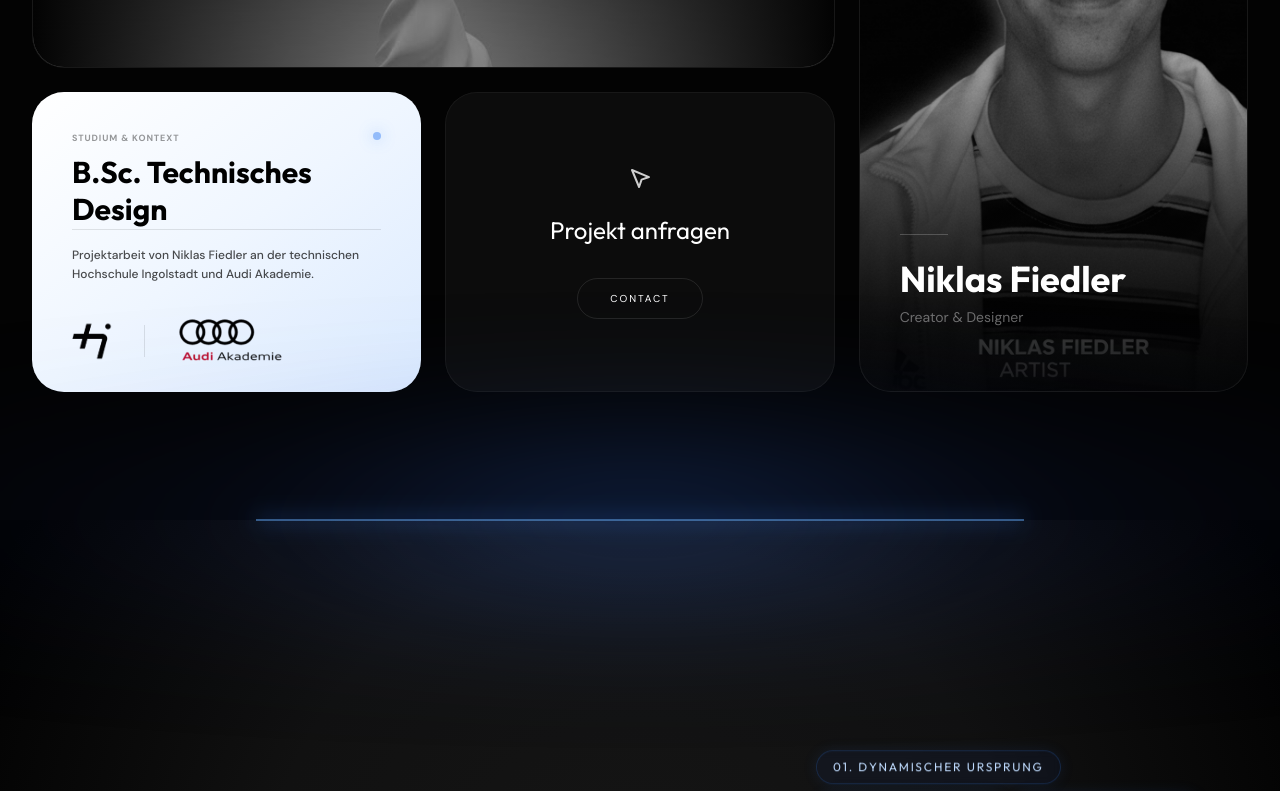
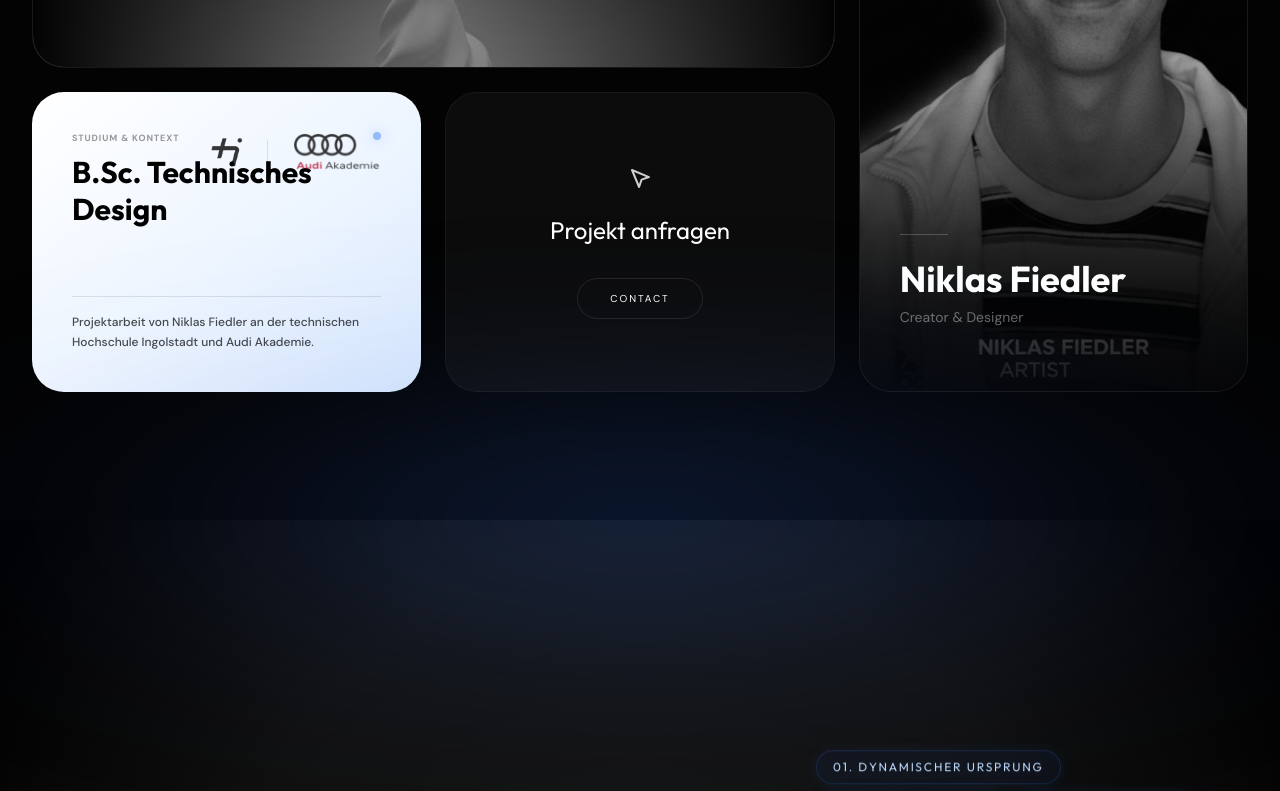
Before and after one commit to Nklsfdler/Schwerelos, a Next.js app: page / in a window 1280 px wide. Shown: the part 9660-10451 px from the top of the page. Built offline with nearby package versions, Linux system fonts and the light colour scheme.

Commit message:
style: Fix UI glitches - soften section separator and reposition context logos

```diff
--- a/app/components/SectionSeparator.tsx
+++ b/app/components/SectionSeparator.tsx
@@ -4,25 +4,12 @@ import { motion } from "framer-motion";
 export function SectionSeparator() {
     return (
         <div className="w-full relative h-[40vh] -my-[20vh] z-40 pointer-events-none flex items-center justify-center overflow-visible">
-            {/* Cinematic Horizontal Flare (Anamorphic Look) */}
-            <motion.div
-                initial={{ opacity: 0, scaleX: 0.2 }}
-                whileInView={{ opacity: 1, scaleX: 1 }}
-                viewport={{ margin: "-10%" }}
-                transition={{ duration: 0.8, ease: "easeOut" }} // FASTER & COOLER
-                className="w-[150vw] h-[20vh] bg-blue-500/30 blur-[80px] rounded-[100%] mix-blend-screen pointer-events-none absolute"
+            {/* Soft, Instant, Centered Blue Glow */}
+            <div
+                className="w-[120vw] h-[30vh] bg-blue-500/20 blur-[100px] rounded-[100%] mix-blend-screen pointer-events-none absolute"
                 style={{
-                    // STRONGER & HORIZONTAL
-                    background: "radial-gradient(ellipse at center, rgba(60, 130, 255, 0.8) 0%, rgba(30, 64, 175, 0.2) 30%, transparent 70%)"
+                    background: "radial-gradient(ellipse at center, rgba(60, 130, 255, 0.4) 0%, rgba(30, 64, 175, 0.1) 50%, transparent 80%)"
                 }}
-            />
-
-            {/* Core Bright Line (for that 'Cool' tech feel) */}
-            <motion.div
-                initial={{ opacity: 0, width: "0%" }}
-                whileInView={{ opacity: 1, width: "60%" }}
-                transition={{ duration: 0.6, delay: 0.1, ease: "circOut" }}
-                className="h-[2px] bg-blue-400/50 shadow-[0_0_20px_rgba(59,130,246,1)] absolute mix-blend-screen"
             />
         </div>
     );
--- a/app/page.tsx
+++ b/app/page.tsx
@@ -434,27 +434,25 @@ export default function Home() {
                                     <h5 className="text-3xl font-[family-name:var(--font-outfit)] font-bold leading-tight">B.Sc. Technisches<br /> Design</h5>
                                 </div>
 
-                                <div className="space-y-6">
-                                    <div className="border-t border-black/10 pt-4">
-                                        <p className="text-xs font-[family-name:var(--font-dm)] opacity-70 leading-relaxed font-medium">
-                                            Projektarbeit von Niklas Fiedler an der technischen Hochschule Ingolstadt und Audi Akademie.
-                                        </p>
-                                    </div>
+                                {/* LOGOS INTEGRATION - NOW TOP RIGHT */}
+                                <div className="absolute top-10 right-10 flex items-center gap-6">
+                                    {/* THI Logo */}
+                                    <img
+                                        src="/logos/thi.png"
+                                        alt="THI Logo"
+                                        className="h-8 w-auto object-contain transition-transform opacity-80"
+                                    />
 
-                                    {/* LOGOS INTEGRATION */}
-                                    <div className="flex items-center gap-8 pt-2">
-                                        {/* THI Logo - New Black Version */}
-                                        <img
-                                            src="/logos/thi.png"
-                                            alt="THI Logo"
-                                            className="h-10 w-auto object-contain transition-transform"
-                                        />
+                                    <div className="h-6 w-px bg-black/10" />
 
-                                        <div className="h-8 w-px bg-black/10" />
+                                    {/* Audi Academy */}
+                                    <img src="/logos/Audi Academy.png" alt="Audi Academy" className="h-10 w-auto object-contain opacity-80" />
+                                </div>
 
-                                        {/* Audi Academy */}
-                                        <img src="/logos/Audi Academy.png" alt="Audi Academy" className="h-12 w-auto object-contain" />
-                                    </div>
+                                <div className="border-t border-black/10 pt-4 mt-auto">
+                                    <p className="text-xs font-[family-name:var(--font-dm)] opacity-70 leading-relaxed font-medium">
+                                        Projektarbeit von Niklas Fiedler an der technischen Hochschule Ingolstadt und Audi Akademie.
+                                    </p>
                                 </div>
                             </div>
                         </SpotlightCard>
@@ -494,7 +492,7 @@ export default function Home() {
 
                 {/* GENERATIVE AUDIO SYSTEM */}
                 <AmbientSound scrollProgress={smoothProgress} />
-            </div>
+            </div >
         </CartProvider >
     );
 }
```
